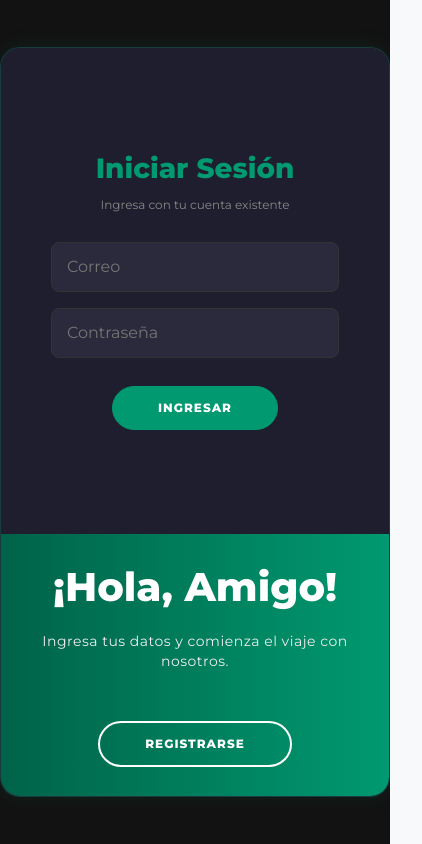
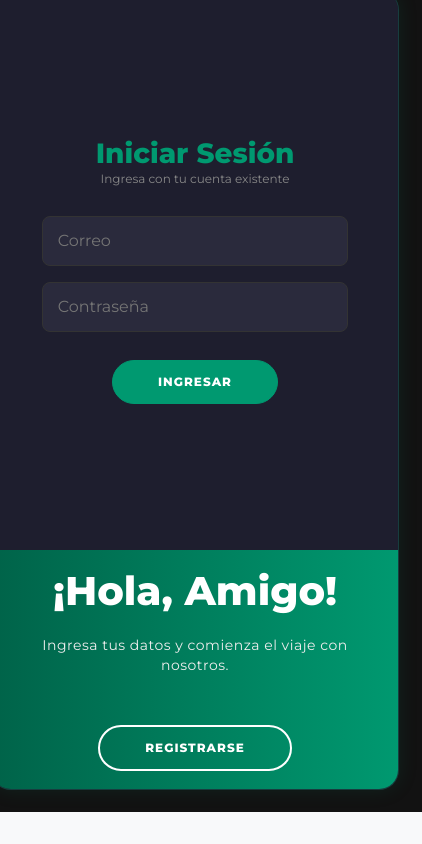
Before and after one commit to nikoalters/frontend-perfumes, a React (Vite) app: page /register in a window 390 px wide. Shown: the whole page, 422 px wide, since content can reach past the window. Built offline with nearby package versions, Linux system fonts and the light colour scheme.

Commit message:
mejorando logginpag3

```diff
--- a/src/pages/AuthPage.css
+++ b/src/pages/AuthPage.css
@@ -1,7 +1,7 @@
 @import url('https://fonts.googleapis.com/css?family=Montserrat:400,800');
 
 /* =========================================
-   ESTILOS DE ESCRITORIO (TU DISEÑO ORIGINAL)
+   CONFIGURACIÓN BASE
    ========================================= */
 .auth-body {
     background: #121212;
@@ -12,9 +12,8 @@
     flex-direction: column;
     font-family: 'Montserrat', sans-serif;
     height: 100vh;
-    margin: 0;
-    /* Ajuste pequeño para evitar bordes blancos */
-    overflow: hidden;
+    margin: -2rem;
+    /* Compensar el padding de App.css si es necesario */
 }
 
 .auth-container {
@@ -28,7 +27,7 @@
     width: 900px;
     max-width: 100%;
     min-height: 550px;
-    /* Sombra de neón sutil con tu color */
+    /* Sombra de neón sutil */
     border: 1px solid #00997040;
     box-shadow: 0 0 20px #00997020;
 }
@@ -38,7 +37,6 @@
     margin: 0;
     color: var(--color-principal);
     /* Título verde */
-    margin-bottom: 10px;
 }
 
 .auth-title-overlay {
@@ -90,7 +88,6 @@
 
 .auth-form input:focus {
     border-color: var(--color-principal);
-    box-shadow: 0 0 5px rgba(0, 153, 112, 0.3);
 }
 
 /* Botón principal */
@@ -133,7 +130,9 @@
     background-color: rgba(255, 255, 255, 0.1);
 }
 
-/* --- LÓGICA DE ANIMACIÓN PC (DESLIZAMIENTO) --- */
+/* =========================================
+   ANIMACIÓN ESCRITORIO (Horizontal)
+   ========================================= */
 
 .form-container {
     position: absolute;
@@ -157,16 +156,14 @@
     z-index: 1;
 }
 
-/* CUANDO SE ACTIVA EL PANEL DERECHO (Modo Registro) */
+/* ACTIVACIÓN PANEL DERECHO (Modo Registro) */
 .auth-container.right-panel-active .sign-in-container {
     transform: translateX(100%);
-    /* Mueve Login a la derecha */
     opacity: 0;
 }
 
 .auth-container.right-panel-active .sign-up-container {
     transform: translateX(100%);
-    /* Mueve Registro a su lugar */
     opacity: 1;
     z-index: 5;
     animation: show 0.6s;
@@ -187,7 +184,7 @@
     }
 }
 
-/* --- EL OVERLAY DESLIZANTE (La parte verde) --- */
+/* OVERLAY DESLIZANTE (Verde) */
 .overlay-container {
     position: absolute;
     top: 0;
@@ -201,11 +198,9 @@
 
 .auth-container.right-panel-active .overlay-container {
     transform: translateX(-100%);
-    /* Mueve el contenedor verde a la izquierda */
 }
 
 .overlay {
-    /* DEGRADADO VERDE CORPORATIVO */
     background: var(--color-principal);
     background: linear-gradient(to right, #006349, var(--color-principal));
     background-repeat: no-repeat;
@@ -222,7 +217,6 @@
 
 .auth-container.right-panel-active .overlay {
     transform: translateX(50%);
-    /* Mueve el contenido del overlay */
 }
 
 .overlay-panel {
@@ -257,117 +251,129 @@
     transform: translateX(20%);
 }
 
+/* =========================================
+   RESPONSIVE MÓVIL (Animación Vertical)
+   ========================================= */
 
-/* =========================================
-   AQUÍ ESTÁ EL ARREGLO PARA CELULAR 📱
-   (Reemplaza el diseño roto por uno fijo vertical)
-   ========================================= */
 @media (max-width: 768px) {
-
-    /* 1. Permitir scroll en pantallas muy chicas */
-    .auth-body {
-        height: auto;
-        min-height: 100vh;
-        padding: 20px 0;
-        overflow-y: auto;
+    .auth-container {
+        width: 90%;
+        min-height: 800px;
+        /* Más alto para que quepa todo vertical */
+        flex-direction: column;
+        overflow: hidden;
     }
 
-    /* 2. El contenedor se vuelve un bloque vertical simple */
-    .auth-container {
+    /* REAJUSTE DE CONTENEDORES DE FORMULARIO */
+    .form-container {
         width: 100%;
-        max-width: 400px;
-        /* Ancho máximo para que no se vea feo */
-        min-height: 750px;
-        /* Suficiente altura para que quepa todo */
-        display: block;
-        position: relative;
+        height: 70%;
+        /* Ocupan el 70% superior */
+        top: 0;
+        left: 0;
+        transition: all 0.6s ease-in-out;
     }
 
-    /* 3. EL FORMULARIO SIEMPRE ARRIBA (65% del espacio) */
-    .form-container {
-        width: 100% !important;
-        height: 65% !important;
-        position: absolute;
-        top: 0 !important;
-        left: 0 !important;
-        transform: none !important;
-        /* IMPORTANTE: Anula el movimiento de lado */
-        transition: opacity 0.3s ease-in-out !important;
-        /* Solo desvanece */
+    .sign-in-container {
+        width: 100%;
+        left: 0;
+        z-index: 2;
     }
 
-    /* 4. EL PANEL VERDE SIEMPRE ABAJO (35% del espacio) */
-    .overlay-container {
-        width: 100% !important;
-        height: 35% !important;
-        position: absolute;
-        bottom: 0 !important;
-        top: auto !important;
-        left: 0 !important;
-        transform: none !important;
-        /* IMPORTANTE: Anula el movimiento de lado */
-    }
-
-    /* Ajuste del contenido verde */
-    .overlay {
-        width: 100% !important;
-        height: 100% !important;
-        left: 0 !important;
-        transform: none !important;
-    }
-
-    .overlay-panel {
-        width: 100% !important;
-        height: 100% !important;
-        padding: 10px !important;
-        transform: none !important;
-        justify-content: center;
-    }
-
-    /* --- LÓGICA DE APARICIÓN EN MÓVIL (SIN DESLIZAR) --- */
-
-    /* Login Visible */
-    .sign-in-container {
-        opacity: 1;
-        z-index: 5;
-    }
-
-    .auth-container.right-panel-active .sign-in-container {
+    .sign-up-container {
+        width: 100%;
+        left: 0;
         opacity: 0;
         z-index: 1;
     }
 
-    /* Registro Visible */
-    .sign-up-container {
+    /* ESTADO ACTIVO (REGISTRO): Mover formularios hacia abajo */
+    /* Cálculo: El form ocupa 70%. El overlay ocupa 30%.
+       Para mover el form al hueco de abajo (el 30%), debe bajar un 30% del contenedor padre.
+       30% del padre equivale a ~42.8% de la altura del propio elemento (30/70).
+    */
+    .auth-container.right-panel-active .sign-in-container {
+        transform: translateY(42.8%);
         opacity: 0;
-        z-index: 1;
     }
 
     .auth-container.right-panel-active .sign-up-container {
+        transform: translateY(42.8%);
         opacity: 1;
         z-index: 5;
-        animation: none !important;
-        /* Quitamos keyframes complejos */
+        animation: show 0.6s;
     }
 
-    /* Textos del panel verde */
-    .overlay-left {
-        display: none;
+    /* REAJUSTE DEL OVERLAY CONTAINER (La parte verde) */
+    .overlay-container {
+        width: 100%;
+        height: 30%;
+        /* Ocupa el 30% inferior */
+        top: 70%;
+        /* Posición inicial abajo */
+        left: 0;
+        right: auto;
+        transform: translate(0);
+        transition: transform 0.6s ease-in-out;
+        z-index: 100;
     }
 
-    /* Ocultamos lo innecesario */
-    .auth-container.right-panel-active .overlay-left {
-        display: flex !important;
-        opacity: 1;
-        pointer-events: all;
+    /* ESTADO ACTIVO: El Overlay sube al topo */
+    /* Cálculo: Debe subir un 70% del padre.
+       Como mide 30%, 70 es 2.33 veces 30.
+       Por tanto, translateY(-233%).
+    */
+    .auth-container.right-panel-active .overlay-container {
+        transform: translateY(-233%);
     }
 
+    /* REAJUSTE DEGRADADO INTERNO */
+    .overlay {
+        width: 100%;
+        height: 200%;
+        /* Doble de alto para deslizar vertical */
+        left: 0;
+        top: -100%;
+        /* Posicionamiento inicial */
+        transform: translateY(0);
+        transition: transform 0.6s ease-in-out;
+    }
+
+    .auth-container.right-panel-active .overlay {
+        transform: translateY(50%);
+        /* Desliza el fondo internamente */
+    }
+
+    /* REAJUSTE PANELES DE TEXTO */
+    .overlay-panel {
+        width: 100%;
+        height: 50%;
+        /* Cada panel es la mitad del overlay */
+        padding: 0 20px;
+        transform: translateY(0);
+        top: auto;
+        left: 0;
+    }
+
+    /* Panel izquierdo (Login) -> Ahora está ARRIBA en el overlay */
+    .overlay-left {
+        top: 0;
+        transform: translateY(-20%);
+    }
+
+    .auth-container.right-panel-active .overlay-left {
+        transform: translateY(0);
+    }
+
+    /* Panel derecho (Registro) -> Ahora está ABAJO en el overlay */
     .overlay-right {
-        display: flex !important;
-        opacity: 1;
+        bottom: 0;
+        right: 0;
+        top: auto;
+        transform: translateY(0);
     }
 
     .auth-container.right-panel-active .overlay-right {
-        display: none;
+        transform: translateY(20%);
     }
 }
```
